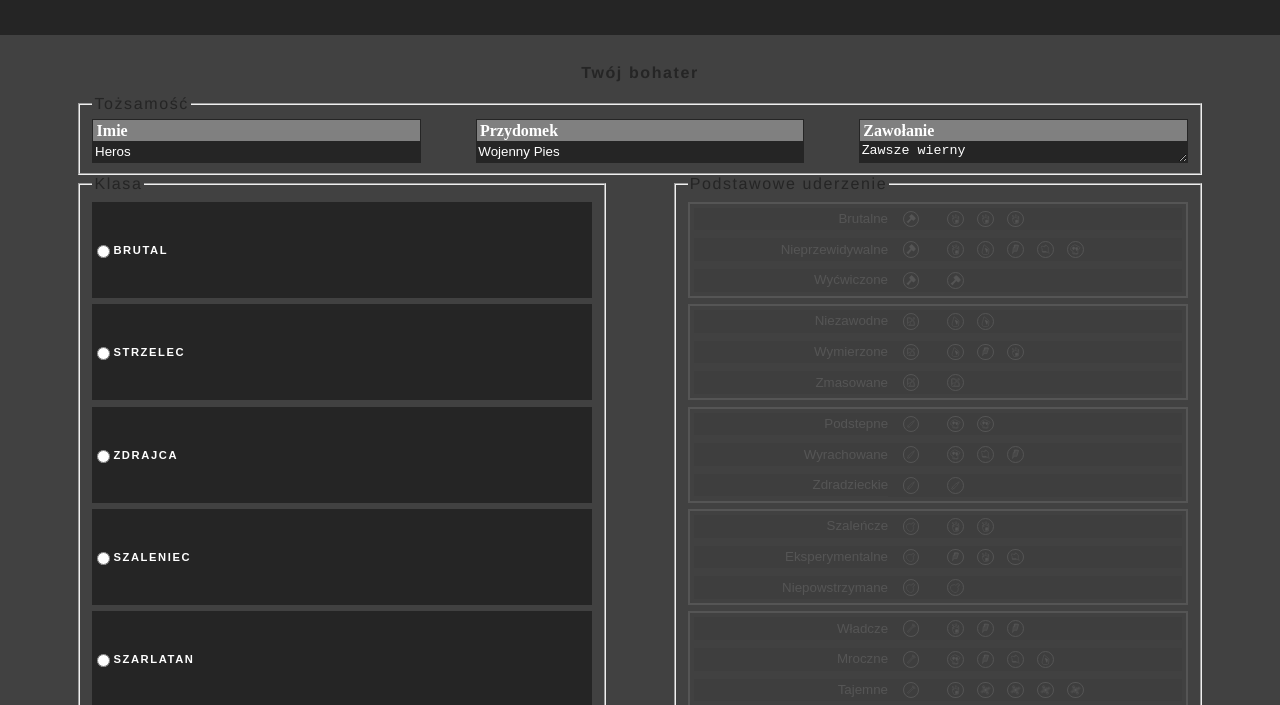
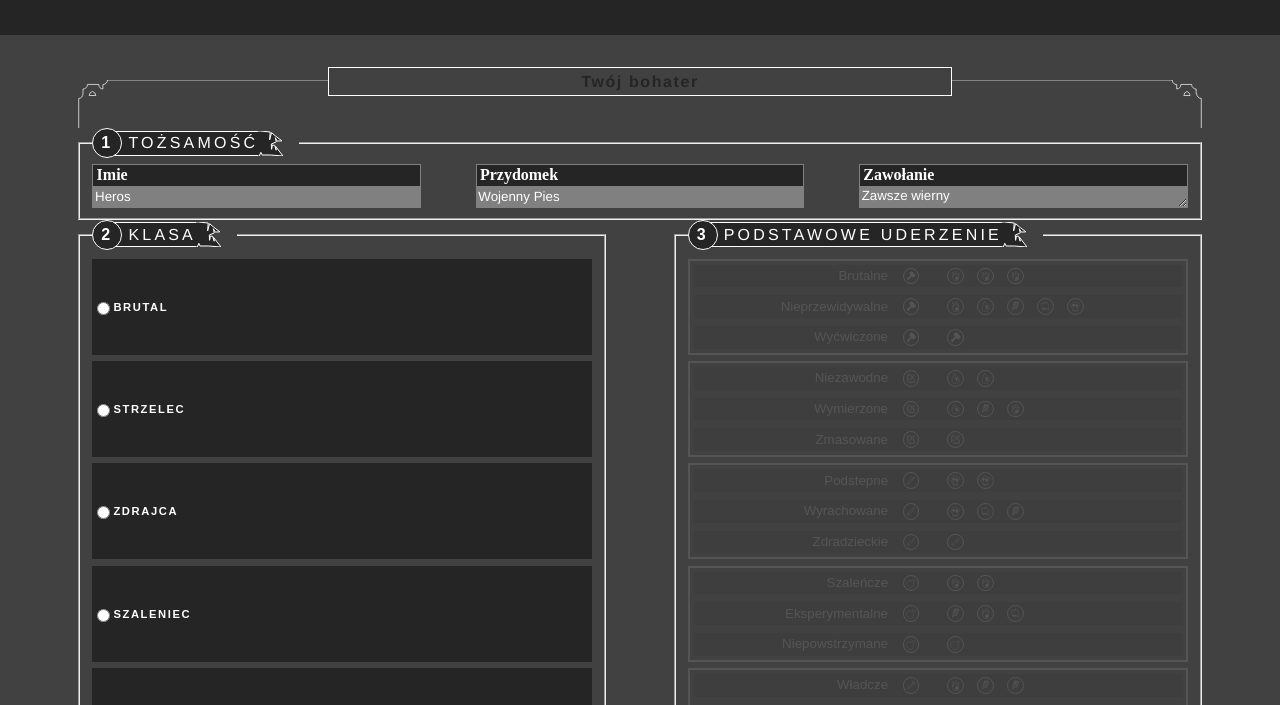
Before and after one commit to maciej-bartynski/fantasy-forms, a website: page index.html in a window 1280 px wide. Shown: the part 77-782 px from the top of the page. Drawn offline with Linux system fonts and the light colour scheme.

Commit message:
ornaments

```diff
--- a/index.html
+++ b/index.html
@@ -18,8 +18,15 @@
         <section class="corpus_section">
             <form class="corpus_section_form" target="_blank">
                 <h2>Twój bohater</h2>
+                <img class="corpus_section_form_ornament-top" src="icons/ornament-gorny-B.svg">
                 <fieldset class="corpus_section_form_fieldset-a">
-                    <legend>Tożsamość</legend>
+                    <legend>
+                        <div class="legend-of-field">
+                            <div class="in-legend">1</div>
+                            <div class="in-leg-txt">Tożsamość</div>
+                            <img class="in-leg-ico" src="icons/flaga.svg">
+                        </div>
+                    </legend>
                     <div class="corpus_section_form_fieldset-a_container">
                         <div class="corpus_section_form_fieldset-a_container_inp-lab-container">
                             <label for="imie">Imie</label>
@@ -30,14 +37,20 @@
                             <input type="text" name="przydomek" id="przydomek" value="Wojenny Pies" />
                         </div>
                         <div class="corpus_section_form_fieldset-a_container_inp-lab-container">
-                            <label for="Zawołanie">Zawołanie</label>
-                            <textarea name="Zawołanie" id="Zawołanie">Zawsze wierny</textarea>
+                            <label for="zawolanie">Zawołanie</label>
+                            <textarea name="zawolanie" id="zawolanie">Zawsze wierny</textarea>
                         </div>
                     </div>
                 </fieldset>
                 <div class="corpus_section_form_fields">
                     <fieldset class="corpus_section_form_fields_fieldset-b a">
-                        <legend>Klasa</legend>
+                        <legend>
+                            <div class="legend-of-field">
+                                <div class="in-legend">2</div>
+                                <div class="in-leg-txt">Klasa</div>
+                                <img class="in-leg-ico" src="icons/flaga.svg">
+                            </div>
+                        </legend>
                         <div class="corpus_section_form_fields_fieldset-b_container">
                             <div class="corpus_section_form_fields_fieldset-b_container_radio-lab-container">
                                 <label for="brutal">Brutal</label>
@@ -66,7 +79,13 @@
                         </div>
                     </fieldset>
                     <fieldset class="corpus_section_form_fields_fieldset-b a">
-                        <legend>Podstawowe uderzenie</legend>
+                        <legend>
+                            <div class="legend-of-field">
+                                <div class="in-legend">3</div>
+                                <div class="in-leg-txt">Podstawowe uderzenie</div>
+                                <img class="in-leg-ico" src="icons/flaga.svg">
+                            </div>
+                        </legend>
                         <div class="corpus_section_form_fields_fieldset-b_container">
                             <div class="corpus_section_form_fields_fieldset-b_container_select-container">
                                 <div class="corpus_section_form_fields_fieldset-b_container_select-container_select-list">
@@ -380,7 +399,13 @@
                         </div>
                     </fieldset>
                     <fieldset class="corpus_section_form_fields_fieldset-b">
-                        <legend>To uderzenie zasłynie jako</legend>
+                        <legend>
+                            <div class="legend-of-field">
+                                <div class="in-legend">4</div>
+                                <div class="in-leg-txt">To uderzenie zasłynie jako</div>
+                                <img class="in-leg-ico" src="icons/flaga.svg">
+                            </div>
+                        </legend>
                         <div class="corpus_section_form_fields_fieldset-b_container">
                             <div class="corpus_section_form_fields_fieldset-b_container_list-cont">
                                 <label for="nazwa-uderzenia">Wpisz lub wybierz:</label>
@@ -434,7 +459,13 @@
                     </fieldset>
                 </div>
                 <fieldset class="corpus_section_form_fieldset-c">
-                    <legend>Podstawowa obrona</legend>
+                    <legend>
+                        <div class="legend-of-field">
+                            <div class="in-legend">5</div>
+                            <div class="in-leg-txt">Podstawowa obrona</div>
+                            <img class="in-leg-ico" src="icons/flaga.svg">
+                        </div>
+                    </legend>
                     <div class="corpus_section_form_fieldset-c_flexbox-container">
                         <div class="corpus_section_form_fieldset-c_flexbox-container_list-container">
                             <label for="zaslona">Zasłona</label>
@@ -490,7 +521,13 @@
                 </fieldset>
                 <div class="corpus_section_form_fields-2">
                     <fieldset class="corpus_section_form_fields-2_fieldset-d">
-                        <legend>Moce i Pietna</legend>
+                        <legend>
+                            <div class="legend-of-field">
+                                <div class="in-legend">6</div>
+                                <div class="in-leg-txt">Moce i Piętna</div>
+                                <img class="in-leg-ico" src="icons/flaga.svg">
+                            </div>
+                        </legend>
                         <div class="corpus_section_form_fields-2_fieldset-d_container">
                             <div class="corpus_section_form_fields-2_fieldset-d_container_moce">
                                 <div class="moc"></div>
@@ -546,7 +583,13 @@
                         </div>
                     </fieldset>
                     <fieldset class="corpus_section_form_fields-2_fieldset-d">
-                        <legend>Atrybuty</legend>
+                        <legend>
+                            <div class="legend-of-field">
+                                <div class="in-legend">7</div>
+                                <div class="in-leg-txt">Atrybuty</div>
+                                <img class="in-leg-ico" src="icons/flaga.svg">
+                            </div>
+                        </legend>
                         <div class="corpus_section_form_fields-2_fieldset-d_container">
                             <div class="corpus_section_form_fields-2_fieldset-d_container_atryb" id="zycie">
                                 <hr>
--- /dev/null
+++ b/source/dynamics/podstawy.js
@@ -0,0 +1,33 @@
+'use strict';
+document.addEventListener('DOMContentLoaded', function (){
+    userFlowViaFirstFieldset();
+})
+function userFlowViaFirstFieldset(){
+    let userName = document.querySelector('input[name="imie"]');
+    let userNick = document.querySelector('input[name="przydomek"]');
+    let userMotto = document.querySelector('textarea[name="zawolanie"]');
+    userNameAccept(userName, userNick);
+    userNickAccept(userNick, userMotto);
+    userMottoAccept(userMotto, userName);
+}
+function userNameAccept(item, nextItem){
+    item.addEventListener('keypress', function (event) {
+        if(event.keyCode===13){
+            nextItem.focus();
+        }
+    });
+}
+function userNickAccept(item, nextItem){
+    item.addEventListener('keypress', function (event) {
+        if(event.keyCode===13){
+            nextItem.focus();
+        }
+    });
+}
+function userMottoAccept(item, nextItem){
+    item.addEventListener('keypress', function (event) {
+        if(event.keyCode===13){
+            nextItem.focus();
+        }
+    });
+}
--- a/source/script.js
+++ b/source/script.js
@@ -4,6 +4,7 @@ import './styles/header.scss';
 import './styles/corpus.scss';
 import './styles/identity.scss';
 
+import './dynamics/podstawy.js';
 import './dynamics/klasa.js';
 import './dynamics/ataki.js';
 import './dynamics/ataki-set-txt.js';
--- a/source/styles/corpus.scss
+++ b/source/styles/corpus.scss
@@ -7,6 +7,9 @@ main {
         padding: 1rem;
         form {
             @include flex($dir: column, $wrap: nowrap, $jus: flex-start, $lig: center);
+            .corpus_section_form_ornament-top {
+                width: 90%;
+            }
             legend,
             h2 {
                 font-size: 1rem;
@@ -15,8 +18,58 @@ main {
                 letter-spacing: 0.1rem;
                 align-self: flex-start;
             }
+            legend {
+                color: white;
+                text-transform: uppercase;
+                letter-spacing: 0.2rem;
+                padding: 0 1rem 0 0;
+                .legend-of-field {
+                    width: 100%;
+                    height: 100%;
+                    @include flex($dir: row, $wrap: nowrap, $jus: flex-start, $lig: center);
+                    .in-legend {
+                        width: 30px;
+                        height: 30px;
+                        margin: 0 -15px 0 0;
+                        padding: 10px;
+                        border-radius: 30px;
+                        border: solid 1px white;
+                        background-color: $grayA;
+                        font-family: sans-serif;
+                        font-weight: bold;
+                        position: relative;
+                        z-index: 2;
+                        @include flex($dir: row, $wrap: nowrap, $jus: center, $lig: center);
+                    }
+                    .in-leg-txt {
+                        margin: 0 0 0 0;
+                        padding: 0 0 0 20px;
+                        @include flex($dir: row, $wrap: nowrap, $jus: center, $lig: center);
+                        background-color: $grayA;
+                        position: relative;
+                        z-index: 1;
+                        border: solid white 1px;
+                        border-right: none;
+                        height: 25px;
+                    }
+                    .in-leg-ico {
+                        height: 25px;
+                        width: 25px;
+                        padding: 0;
+                        margin: 0;
+                        @include flex($dir: row, $wrap: nowrap, $jus: center, $lig: center);
+                    }
+                }
+            }
             h2 {
+                z-index: 999;
                 align-self: center;
+                margin: 1rem 0 -1rem 0;
+                width: 50%;
+                padding: 0.3rem;
+                border: solid 1px white;
+                background-color:$grayB;
+                text-align: center;
             }
             .corpus_section_form_fieldset-a {
                 width: 90%;
@@ -98,7 +151,10 @@ main {
                         @media only screen and (max-width: 1000px) {
                             width: 95%;
                         }
-                        @include flex($dir: row, $wrap: wrap, $jus: space-around, $lig: stretch);
+                        @include flex($dir: row,
+                        $wrap: wrap,
+                        $jus: space-around,
+                        $lig: stretch);
                         .corpus_section_form_fieldset-c_imgs_img {
                             width: 15%;
                             @media only screen and (max-width: 700px) {
--- a/source/styles/identity.scss
+++ b/source/styles/identity.scss
@@ -1,8 +1,8 @@
 .corpus_section_form_fieldset-a_container_inp-lab-container {
   width: 30%;
   @include flex($dir: column, $wrap: nowrap, $jus: center, $lig: center);
-  background-color: $grayC;
-  border: solid 1px $grayA;
+  background-color: $grayA;
+  border: solid 1px $grayC;
   @media only screen and (max-width: 220mm) {
     width: 100%;
     margin: 1rem;
@@ -19,9 +19,10 @@
     height: 1.3rem;
     padding: 0.1rem;
     width: 100%;
-    background-color: $grayA;
+    background-color: $grayC;
     border: none;
     color: white;
+    font-family: 'Franklin Gothic Medium', 'Arial Narrow', Arial, sans-serif;
   }
 }
 
```
Also changed, not shown: build/script.js, build/styles.css, icons/flaga.svg (added), icons/ornament-gorny-B.svg (added), icons/ornament-gorny.svg (added), svg/flaga.svg (added), svg/ornament-gorny-B.svg (added), svg/ornament-gorny.svg (added).
